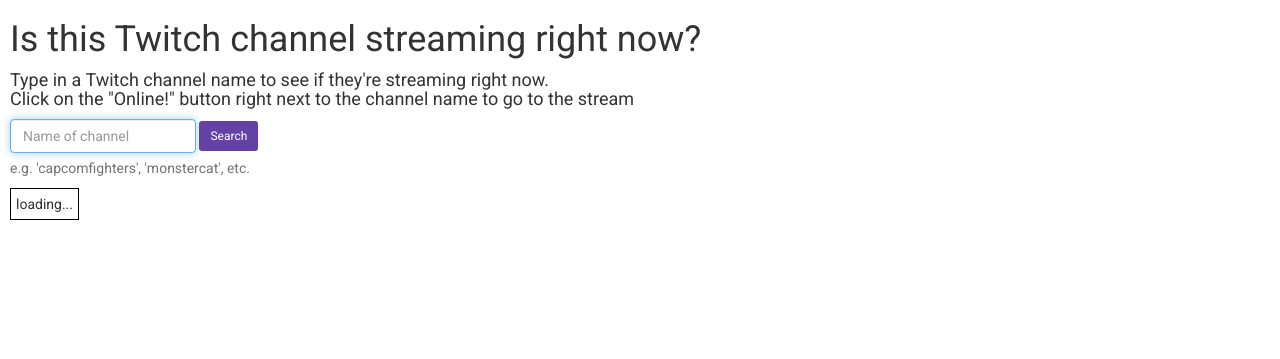
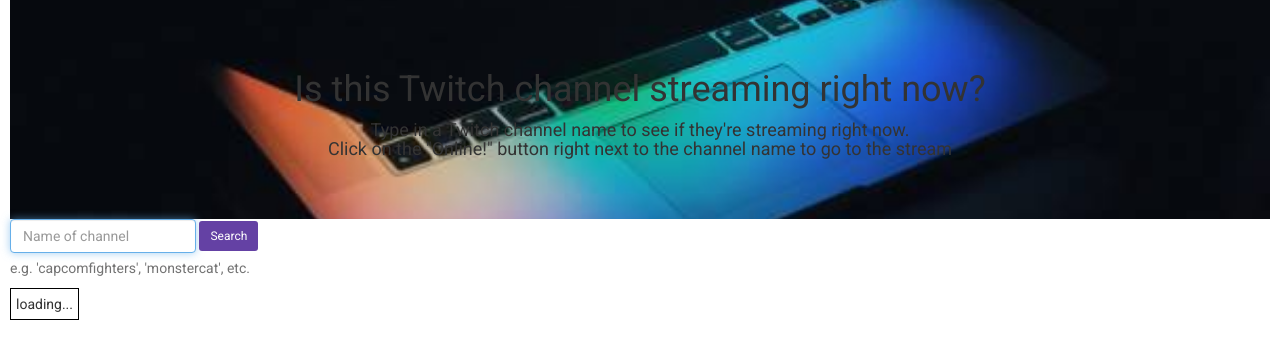
Before and after one commit to rkojima/is-streaming, a PHP site: page / in a window 1280 px wide. Shown: the top 359 px of the page. Run offline with PHP 8.4, Linux system fonts and the light colour scheme; some libraries are stand-ins or nearby versions.

Commit message:
hero section works to a certain extent

```diff
--- a/index.html
+++ b/index.html
@@ -11,8 +11,13 @@
 
 </head>
 <body>
-    <h1>Is this Twitch channel streaming right now?</h1>
-    <h4>Type in a Twitch channel name to see if they're streaming right now. <br> Click on the "Online!" button right next to the channel name to go to the stream</h4>
+    <header class="hero-section">
+        <div class="hero-text">
+            <h1>Is this Twitch channel streaming right now?</h1>
+            <h4>Type in a Twitch channel name to see if they're streaming right now. <br>
+            Click on the "Online!" button right next to the channel name to go to the stream</h4>
+        </div>
+    </header>
 
     <form class="form-inline user-input">
       <div class="form-group">
--- a/main.css
+++ b/main.css
@@ -15,6 +15,19 @@ body {
     font-family: "Roboto", sans-serif;
     padding-left: 10px;
     padding-right: 10px;
+    position: relative;
+}
+
+.hero-section {
+    background-image: url("phpRlUPOuPM.jpg");
+    background-repeat: no-repeat;
+    background-size: cover;
+    background-position: center;
+}
+
+.hero-text {
+    text-align: center;
+    padding: 50px;
 }
 
 .result {
```
